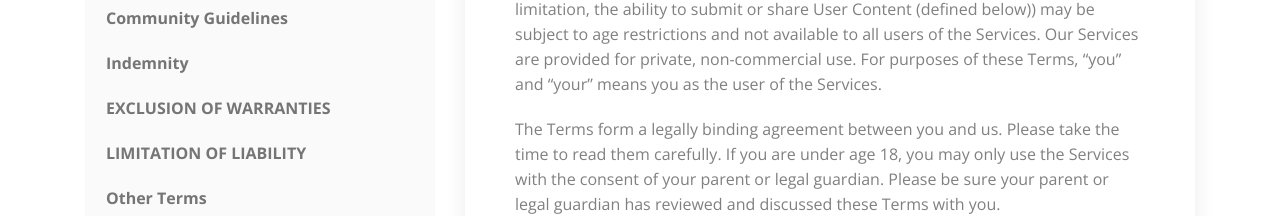
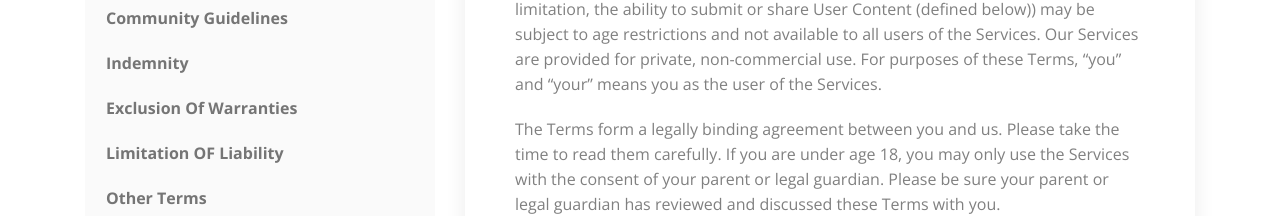
Before and after one commit to yoyolive/yoyolive.github.io, a plain HTML site: page tc.html in a window 1280 px wide. Shown: the part 741-957 px from the top of the page. Drawn offline with nearby package versions, Linux system fonts and the light colour scheme; some packages are replaced by stand-ins of ours.

Commit message:
Add files via upload

```diff
--- a/tc.html
+++ b/tc.html
@@ -91,8 +91,8 @@ FACEBOOK: https://www.facebook.com/themefisher
                         <li><a class="nav-link scrollTo" href="#Content" class="scrollTo"> Content</a></li>
                         <li><a class="nav-link scrollTo" href="#Community Guidelines" class="scrollTo"> Community Guidelines</a></li>
                         <li><a class="nav-link scrollTo" href="#Indemnity" class="scrollTo"> Indemnity</a></li>
-                        <li><a class="nav-link scrollTo" href="#EXCLUSION OF WARRANTIES" class="scrollTo"> EXCLUSION OF WARRANTIES</a></li>
-                        <li><a class="nav-link scrollTo" href="#LIMITATION OF LIABILITY" class="scrollTo"> LIMITATION OF LIABILITY</a></li>
+                        <li><a class="nav-link scrollTo" href="#Exclusion Of Warranties" class="scrollTo"> Exclusion Of Warranties</a></li>
+                        <li><a class="nav-link scrollTo" href="#Limitation OF Liability" class="scrollTo"> Limitation OF Liability</a></li>
                         <li><a class="nav-link scrollTo" href="#Other Terms" class="scrollTo"> Other Terms</a></li>
                         <li><a class="nav-link scrollTo" href="#Contact Us" class="scrollTo"> Contact Us</a></li>
                     </ul>
@@ -278,9 +278,9 @@ FACEBOOK: https://www.facebook.com/themefisher
                         </div>
                     </div>
                     <!-- Governing Law -->
-                    <div id="EXCLUSION OF WARRANTIES" class="policy-item">
+                    <div id="Exclusion Of Warranties" class="policy-item">
                         <div class="title">
-                            <h3>EXCLUSION OF WARRANTIES</h3>
+                            <h3>Exclusion Of Warranties</h3>
                         </div>
                         <div class="policy-details">
                             <p>NOTHING IN THESE TERMS SHALL AFFECT ANY STATUTORY RIGHTS THAT YOU CANNOT CONTRACTUALLY AGREE TO ALTER OR WAIVE AND ARE LEGALLY ALWAYS ENTITLED TO AS A CONSUMER.</p>
@@ -293,9 +293,9 @@ FACEBOOK: https://www.facebook.com/themefisher
                         </div>
                     </div>
                     <!-- Governing Law -->
-                    <div id="LIMITATION OF LIABILITY" class="policy-item">
+                    <div id="Limitation OF Liability" class="policy-item">
                         <div class="title">
-                            <h3>LIMITATION OF LIABILITY</h3>
+                            <h3>Limitation OF Liability</h3>
                         </div>
                         <div class="policy-details">
                             <p>NOTHING IN THESE TERMS SHALL EXCLUDE OR LIMIT OUR LIABILITY FOR LOSSES WHICH MAY NOT BE LAWFULLY EXCLUDED OR LIMITED BY APPLICABLE LAW. THIS INCLUDES LIABILITY FOR DEATH OR PERSONAL INJURY CAUSED BY OUR NEGLIGENCE OR THE NEGLIGENCE OF OUR EMPLOYEES, AGENTS OR SUBCONTRACTORS AND FOR FRAUD OR FRAUDULENT MISREPRESENTATION.</p>
```
